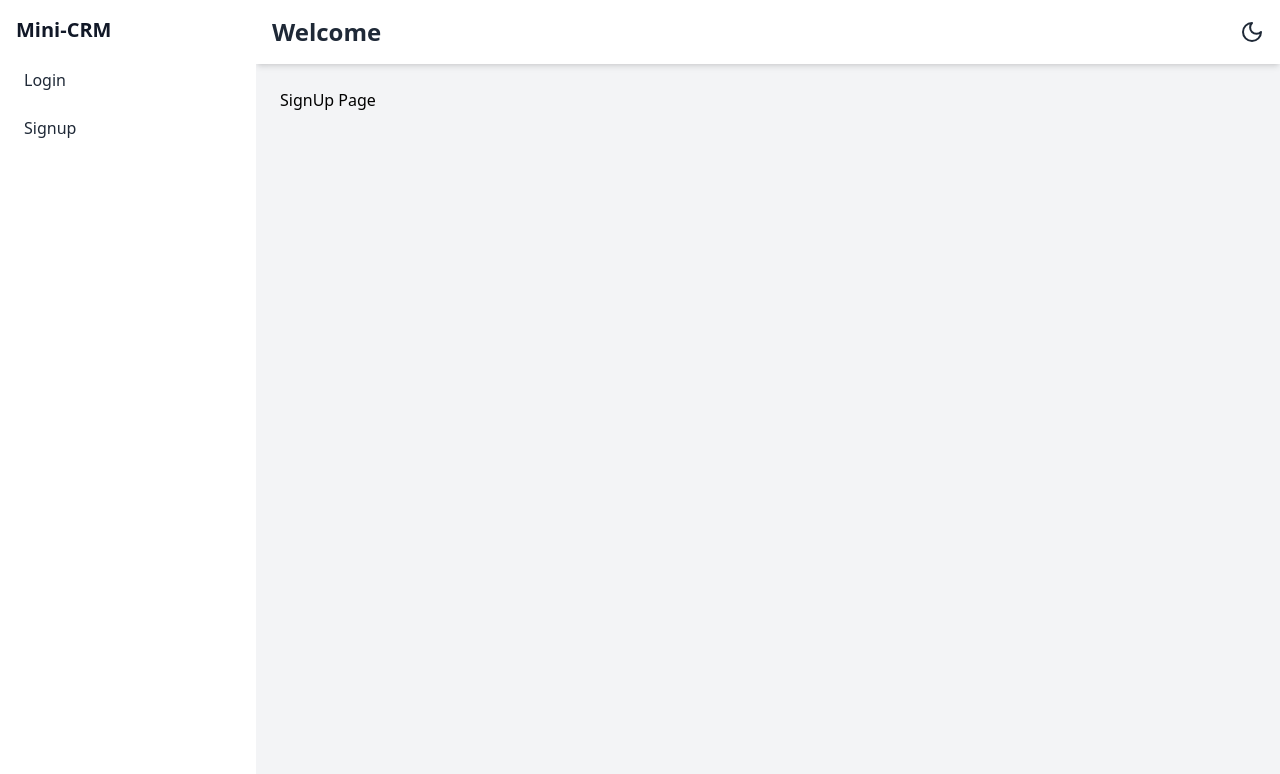
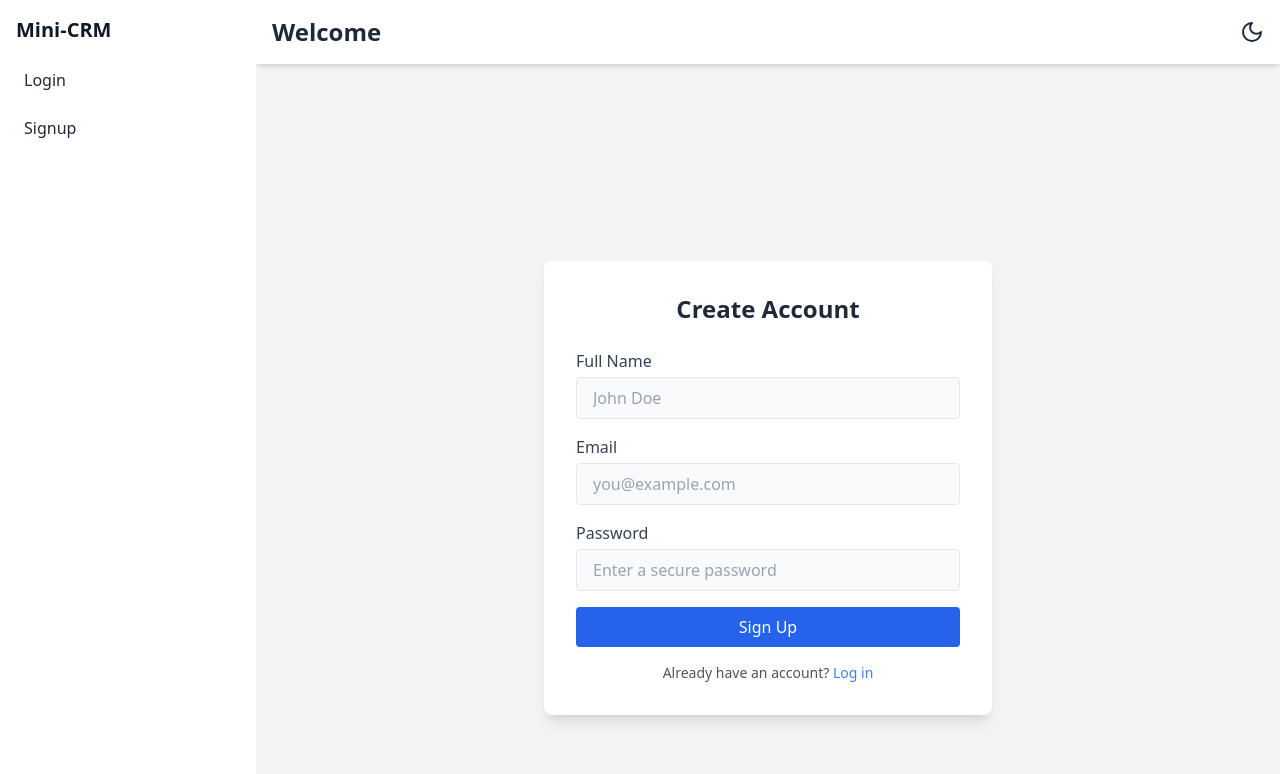
Before and after one commit to codermahbub20/crm-project, a React (Vite) app in the folder client/: page /signup in a window 1280 px wide. Shown: the top 774 px of the page. Built offline with nearby package versions, Linux system fonts and the light colour scheme.

Commit message:
Signup page created

```diff
--- a/client/src/pages/Signup/Signup.tsx
+++ b/client/src/pages/Signup/Signup.tsx
@@ -1,5 +1,115 @@
-const Signup = () => {
-  return <div>SignUp Page</div>;
+/* eslint-disable @typescript-eslint/no-explicit-any */
+import { useForm, FieldValues } from "react-hook-form";
+import { useNavigate } from "react-router-dom";
+import { useAppDispatch } from "../../redux/hook";
+import { useRegisterMutation } from "../../redux/features/auth/authApi";
+import { toast } from "sonner";
+import { verifyToken } from "../../utils/verifyToken";
+import { setUser } from "../../redux/features/auth/authSlice";
+import { IUser } from "../../types/iUser.types";
+
+const SignUp = () => {
+  const dispatch = useAppDispatch();
+  const navigate = useNavigate();
+  const [registerUser] = useRegisterMutation();
+
+  const {
+    register,
+    handleSubmit,
+    formState: { errors },
+  } = useForm();
+
+  const onSubmit = async (data: FieldValues) => {
+    // Show validation errors using toast
+    if (Object.keys(errors).length > 0) {
+      Object.values(errors).forEach((error) => {
+        if (error?.message) {
+          toast.error(error.message as string);
+        }
+      });
+      return;
+    }
+
+    try {
+      const userInfo = {
+        name: data.name,
+        email: data.email,
+        password: data.password,
+      };
+      const res = await registerUser(userInfo).unwrap();
+      const user = verifyToken(res.data.token) as IUser;
+      dispatch(setUser({ user, token: res.data.token }));
+      toast.success("Registration successful");
+      navigate(`/`);
+    } catch (err: any) {
+      toast.error("Something went wrong");
+    }
+  };
+
+  return (
+    <div className="min-h-screen flex items-center justify-center bg-gray-100 dark:bg-gray-900">
+      <div className="bg-white dark:bg-gray-800 shadow-lg rounded-lg p-8 w-full max-w-md">
+        <h2 className="text-2xl font-bold mb-6 text-center text-gray-800 dark:text-white">
+          Create Account
+        </h2>
+
+        <form onSubmit={handleSubmit(onSubmit)} className="space-y-4">
+          <div>
+            <label className="block text-gray-700 dark:text-gray-300">
+              Full Name
+            </label>
+            <input
+              type="text"
+              {...register("name", { required: "Full name is required" })}
+              className="w-full px-4 py-2 mt-1 border rounded bg-gray-50 dark:bg-gray-700 dark:text-white focus:outline-none focus:ring-2 focus:ring-blue-500"
+              placeholder="John Doe"
+            />
+          </div>
+
+          <div>
+            <label className="block text-gray-700 dark:text-gray-300">
+              Email
+            </label>
+            <input
+              type="email"
+              {...register("email", { required: "Email is required" })}
+              className="w-full px-4 py-2 mt-1 border rounded bg-gray-50 dark:bg-gray-700 dark:text-white focus:outline-none focus:ring-2 focus:ring-blue-500"
+              placeholder="you@example.com"
+            />
+          </div>
+
+          <div>
+            <label className="block text-gray-700 dark:text-gray-300">
+              Password
+            </label>
+            <input
+              type="password"
+              {...register("password", {
+                required: "Password is required",
+                minLength: { value: 6, message: "Minimum 6 characters" },
+              })}
+              className="w-full px-4 py-2 mt-1 border rounded bg-gray-50 dark:bg-gray-700 dark:text-white focus:outline-none focus:ring-2 focus:ring-blue-500"
+              placeholder="Enter a secure password"
+            />
+          </div>
+
+          <button
+            type="submit"
+            className="w-full bg-blue-600 hover:bg-blue-700 text-white py-2 rounded transition duration-200"
+          >
+            Sign Up
+          </button>
+        </form>
+
+        <p className="mt-4 text-sm text-center text-gray-600 dark:text-gray-400">
+          Already have an account?{" "}
+          <a href="/login" className="text-blue-500 hover:underline">
+            Log in
+          </a>
+        </p>
+      </div>
+    </div>
+  );
 };
 
-export default Signup;
+export default SignUp;
```
Also changed, not shown: client/src/types/iUser.types.ts (added, +7 -0 lines).
